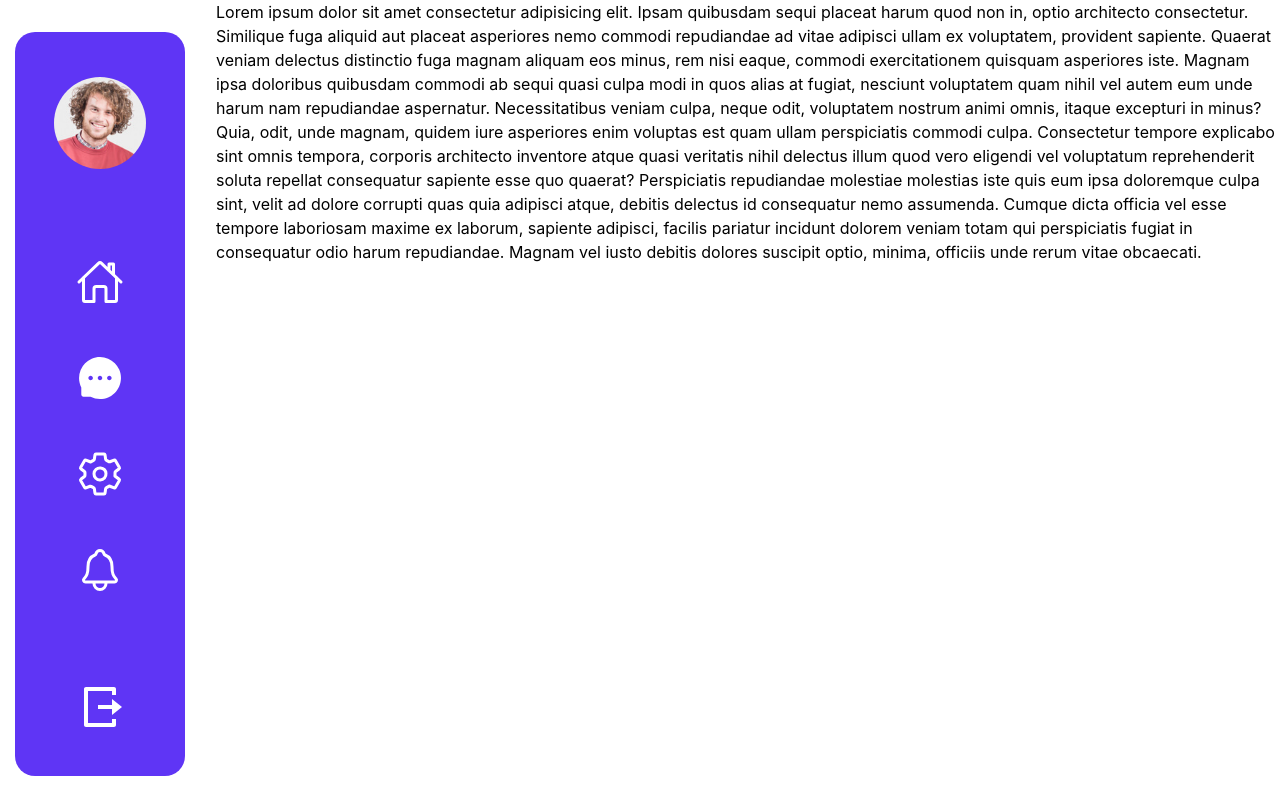
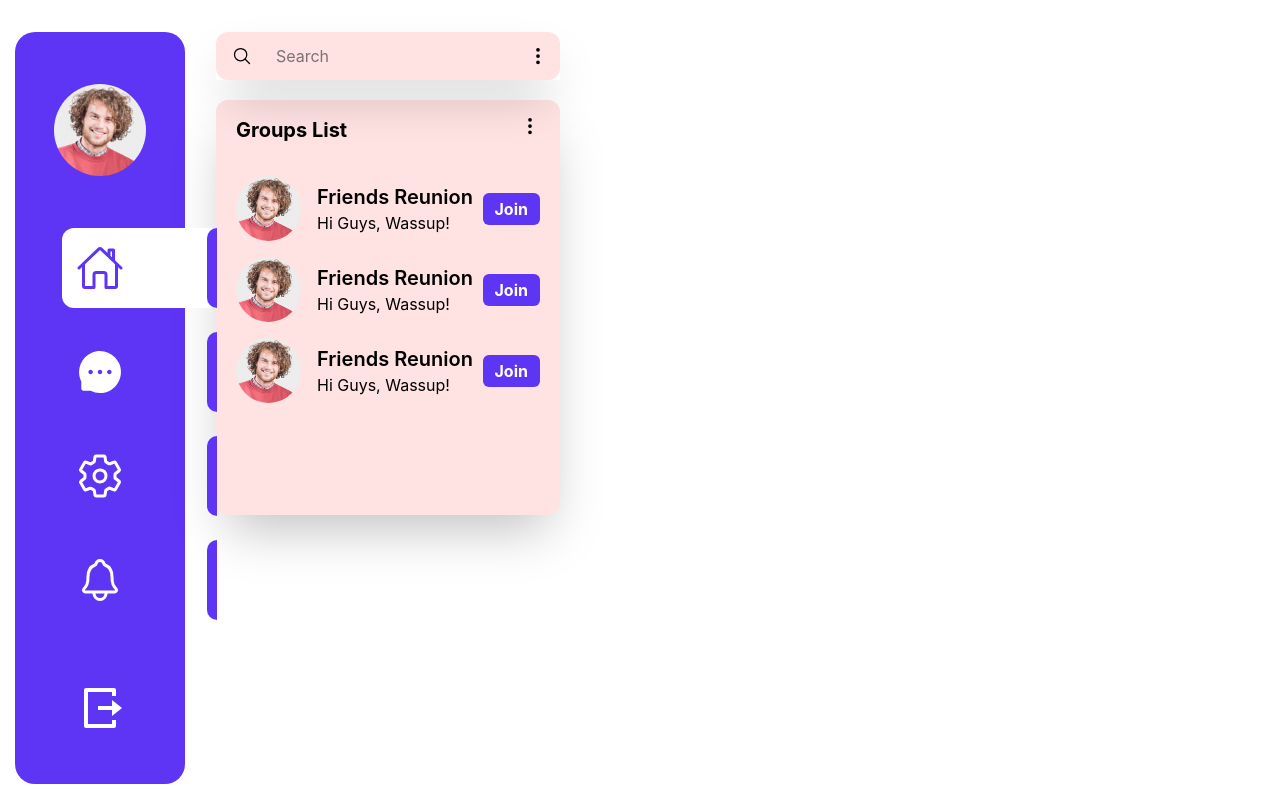
Before and after one commit to sajibkhandev/adda-chatapp, a React (Vite) app: page /home in a window 1280 px wide. Built offline with nearby package versions, Linux system fonts and the light colour scheme.

Commit message:
feat: add home design

```diff
--- a/src/components/Sideber.jsx
+++ b/src/components/Sideber.jsx
@@ -4,25 +4,45 @@ import { AiFillMessage } from "react-icons/ai";
 import { RiLogoutBoxRLine } from "react-icons/ri";
 import Profile from '../assets/profile.jpg'
 import Image from './Image'
+import { Link, useLocation } from 'react-router-dom';
 
 
 
 
 const Sideber = () => {
+  let location = useLocation()
+  let active=location.pathname.replace("/","")
+  console.log(active);
+
   return (
-    <div className='flex flex-col justify-around items-center w-[85%] mx-auto h-[93vh] bg-[#5F35F5] rounded-[20px] mt-8'>
+    <div className='py-13 flex flex-col justify-between items-center w-[85%] mx-auto h-[94vh] bg-[#5F35F5] rounded-[20px] mt-8'>
 
 
-      <div className='w-23 h-23 rounded-full'>
+     <div className='flex flex-col items-center gap-y-17'>
+       <div className='w-23 h-23 rounded-full'>
         <Image className='rounded-full' src={Profile}/>
       </div>
-      <div className='flex flex-col gap-y-12'>
-        <IoHomeOutline className='text-5xl text-white' />
-        <AiFillMessage className='text-5xl text-white' />
-        <IoSettingsOutline className='text-5xl text-white' />
-        <IoNotificationsOutline className='text-5xl text-white' />
+
+      <div className='flex flex-col gap-y-14'>
+
+        <Link className={`relative after:absolute after:top-1/2 after:-left-[30%] after:-translate-y-1/2 ${active=="home"&& "after:bg-[#fff]"} after:w-[150px] after:rounded-l-xl after:h-[80px] after:content-[""] after:-z-10 z-10 before:absolute before:top-1/2 before:left-[131px] before:-translate-y-1/2 before:bg-[#5F35F5] before:w-[10px] before:rounded-l-xl before:h-[80px] before:content-[""]`} to="/home"> <IoHomeOutline className={`text-5xl ${active=="home"?"text-[#5F35F5]" :"text-[#fff]"}`} /></Link>
+
+
+        <Link className={`relative after:absolute after:top-1/2 after:-left-[30%] after:-translate-y-1/2 ${active=="message"&& "after:bg-[#fff]"} after:w-[150px] after:rounded-l-xl after:h-[80px] after:content-[""] after:-z-10 z-10 before:absolute before:top-1/2 before:left-[131px] before:-translate-y-1/2 before:bg-[#5F35F5] before:w-[10px] before:rounded-l-xl before:h-[80px] before:content-[""]`} to="/message"> <AiFillMessage className={`text-5xl ${active=="message"?"text-[#5F35F5]" :"text-[#fff]"}`} /></Link>
+
+        <Link className={`relative after:absolute after:top-1/2 after:-left-[30%] after:-translate-y-1/2 ${active=="setting"&& "after:bg-[#fff]"} after:w-[150px] after:rounded-l-xl after:h-[80px] after:content-[""] after:-z-10 z-10 before:absolute before:top-1/2 before:left-[131px] before:-translate-y-1/2 before:bg-[#5F35F5] before:w-[10px] before:rounded-l-xl before:h-[80px] before:content-[""]`} to="/setting"> <IoSettingsOutline className={`text-5xl ${active=="setting"?"text-[#5F35F5]" :"text-[#fff]"}`} /></Link>
+
+
+        <Link className={`relative after:absolute after:top-1/2 after:-left-[30%] after:-translate-y-1/2 ${active=="notification"&& "after:bg-[#fff]"} after:w-[150px] after:rounded-l-xl after:h-[80px] after:content-[""] after:-z-10 z-10 before:absolute before:top-1/2 before:left-[131px] before:-translate-y-1/2 before:bg-[#5F35F5] before:w-[10px] before:rounded-l-xl before:h-[80px] before:content-[""]`} to="/notification">  <IoNotificationsOutline className={`text-5xl ${active=="notification"?"text-[#5F35F5]" :"text-[#fff]"}`} /></Link>
+
+
+
+
       </div>
-        <RiLogoutBoxRLine className='text-5xl text-white' />
+     </div>
+
+
+      <RiLogoutBoxRLine className='text-5xl text-white' />
 
 
 
--- a/src/pages/Home.jsx
+++ b/src/pages/Home.jsx
@@ -1,9 +1,79 @@
 import React from 'react'
+import Grid from '@mui/material/Grid';
+import { IoSearchOutline } from "react-icons/io5";
+import { BsThreeDotsVertical } from "react-icons/bs";
+import Profile from '../assets/profile.jpg'
+import Image from '../components/Image'
+
+
 
 
 const Home = () => {
   return (
-    <h1>Lorem ipsum dolor sit amet consectetur adipisicing elit. Ipsam quibusdam sequi placeat harum quod non in, optio architecto consectetur. Similique fuga aliquid aut placeat asperiores nemo commodi repudiandae ad vitae adipisci ullam ex voluptatem, provident sapiente. Quaerat veniam delectus distinctio fuga magnam aliquam eos minus, rem nisi eaque, commodi exercitationem quisquam asperiores iste. Magnam ipsa doloribus quibusdam commodi ab sequi quasi culpa modi in quos alias at fugiat, nesciunt voluptatem quam nihil vel autem eum unde harum nam repudiandae aspernatur. Necessitatibus veniam culpa, neque odit, voluptatem nostrum animi omnis, itaque excepturi in minus? Quia, odit, unde magnam, quidem iure asperiores enim voluptas est quam ullam perspiciatis commodi culpa. Consectetur tempore explicabo sint omnis tempora, corporis architecto inventore atque quasi veritatis nihil delectus illum quod vero eligendi vel voluptatum reprehenderit soluta repellat consequatur sapiente esse quo quaerat? Perspiciatis repudiandae molestiae molestias iste quis eum ipsa doloremque culpa sint, velit ad dolore corrupti quas quia adipisci atque, debitis delectus id consequatur nemo assumenda. Cumque dicta officia vel esse tempore laboriosam maxime ex laborum, sapiente adipisci, facilis pariatur incidunt dolorem veniam totam qui perspiciatis fugiat in consequatur odio harum repudiandae. Magnam vel iusto debitis dolores suscipit optio, minima, officiis unde rerum vitae obcaecati.</h1>
+     <Grid container spacing={2}>
+        <Grid size={4}>
+          <div className='h-[415px]  w-full  mt-8'>
+            <div className='relative w-full rounded-xl bg-red-100'>
+              <input className='py-3 pl-15 pr-10 shadow-2xl  w-full' type="text" placeholder='Search'/>
+              <IoSearchOutline className='text-xl absolute top-1/2 left-4 -translate-y-1/2'/>
+              <BsThreeDotsVertical className='text-xl absolute top-1/2 right-3 -translate-y-1/2'/>
+
+
+            </div>
+            <div className='h-[360px] overflow-y-scroll w-full h-full bg-red-100 mt-5 shadow-2xl rounded-xl'>
+              <div className='flex justify-between px-5 py-4'>
+                <h3 className='text-xl font-bold'>Groups List</h3>
+                  <BsThreeDotsVertical className='text-xl'/>
+              </div>
+
+              <div className='flex justify-between items-center px-5 my-4'>
+                <div className='flex gap-x-4 items-center'>
+                  <div className='w-[65px] h-[65px] rounded-full'>
+                    <Image className='rounded-full' src={Profile}/>
+                  </div>
+                  <div>
+                    <h5 className='text-xl font-semibold'>Friends Reunion</h5>
+                    <p className='text-base font-normal'>Hi Guys, Wassup!</p>
+                  </div>
+                </div>
+                <button className='bg-[#5F35F5] py-1 px-3 text-white font-bold rounded-md'>Join</button>
+              </div>
+              <div className='flex justify-between items-center px-5 my-4'>
+                <div className='flex gap-x-4 items-center'>
+                  <div className='w-[65px] h-[65px] rounded-full'>
+                    <Image className='rounded-full' src={Profile}/>
+                  </div>
+                  <div>
+                    <h5 className='text-xl font-semibold'>Friends Reunion</h5>
+                    <p className='text-base font-normal'>Hi Guys, Wassup!</p>
+                  </div>
+                </div>
+                <button className='bg-[#5F35F5] py-1 px-3 text-white font-bold rounded-md'>Join</button>
+              </div>
+              <div className='flex justify-between items-center px-5 my-4'>
+                <div className='flex gap-x-4 items-center'>
+                  <div className='w-[65px] h-[65px] rounded-full'>
+                    <Image className='rounded-full' src={Profile}/>
+                  </div>
+                  <div>
+                    <h5 className='text-xl font-semibold'>Friends Reunion</h5>
+                    <p className='text-base font-normal'>Hi Guys, Wassup!</p>
+                  </div>
+                </div>
+                <button className='bg-[#5F35F5] py-1 px-3 text-white font-bold rounded-md'>Join</button>
+              </div>
+
+
+            </div>
+
+
+          </div>
+        </Grid>
+
+
+
+      </Grid>
+
 
 
   )
```
